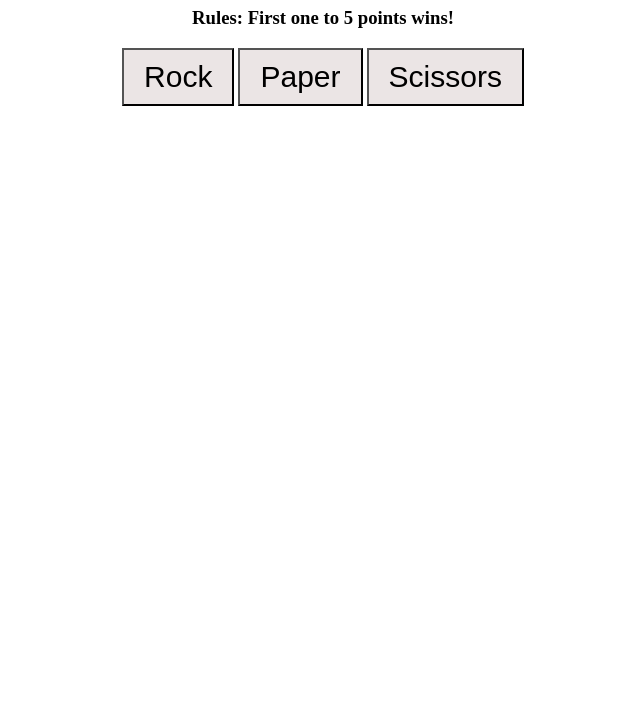
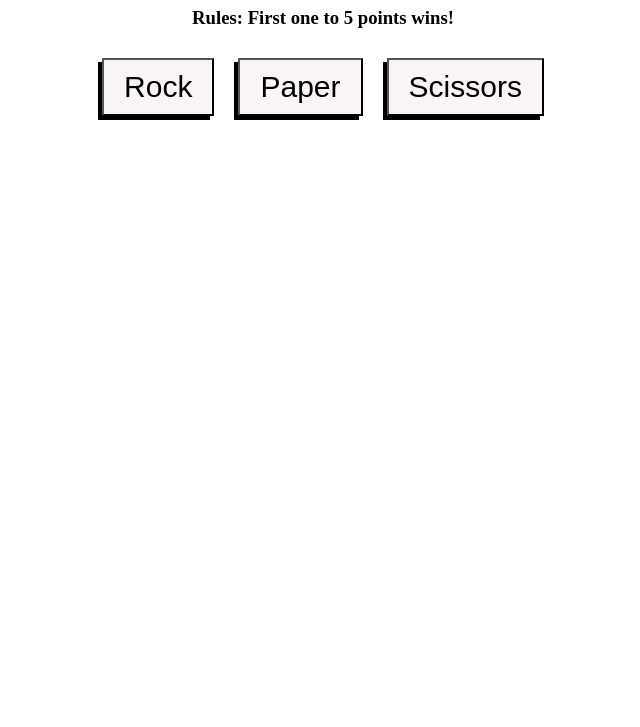
Before and after one commit to AlexBoonDev/RockPaperScissors, a plain HTML site: page index.html in a window 1280 px wide. Shown: the part 73-800 px from the top of the page, without its empty margins (317-957 px from the left). Drawn offline with Linux system fonts and the light colour scheme.

Commit message:
Added fun button transformations

```diff
--- a/stylesheet.css
+++ b/stylesheet.css
@@ -1,7 +1,15 @@
 button {
 font-size: 30px;
-background-color: rgb(235, 229, 229);
+background-color: rgb(250, 245, 245);
 padding: 10px 20px;
+margin: 10px;
+box-shadow: -4px 4px;
+
+}
+
+button:active {
+    box-shadow: 0px 0px;
+    transform: translate(-4px, 4px);
 
 }
 
```
